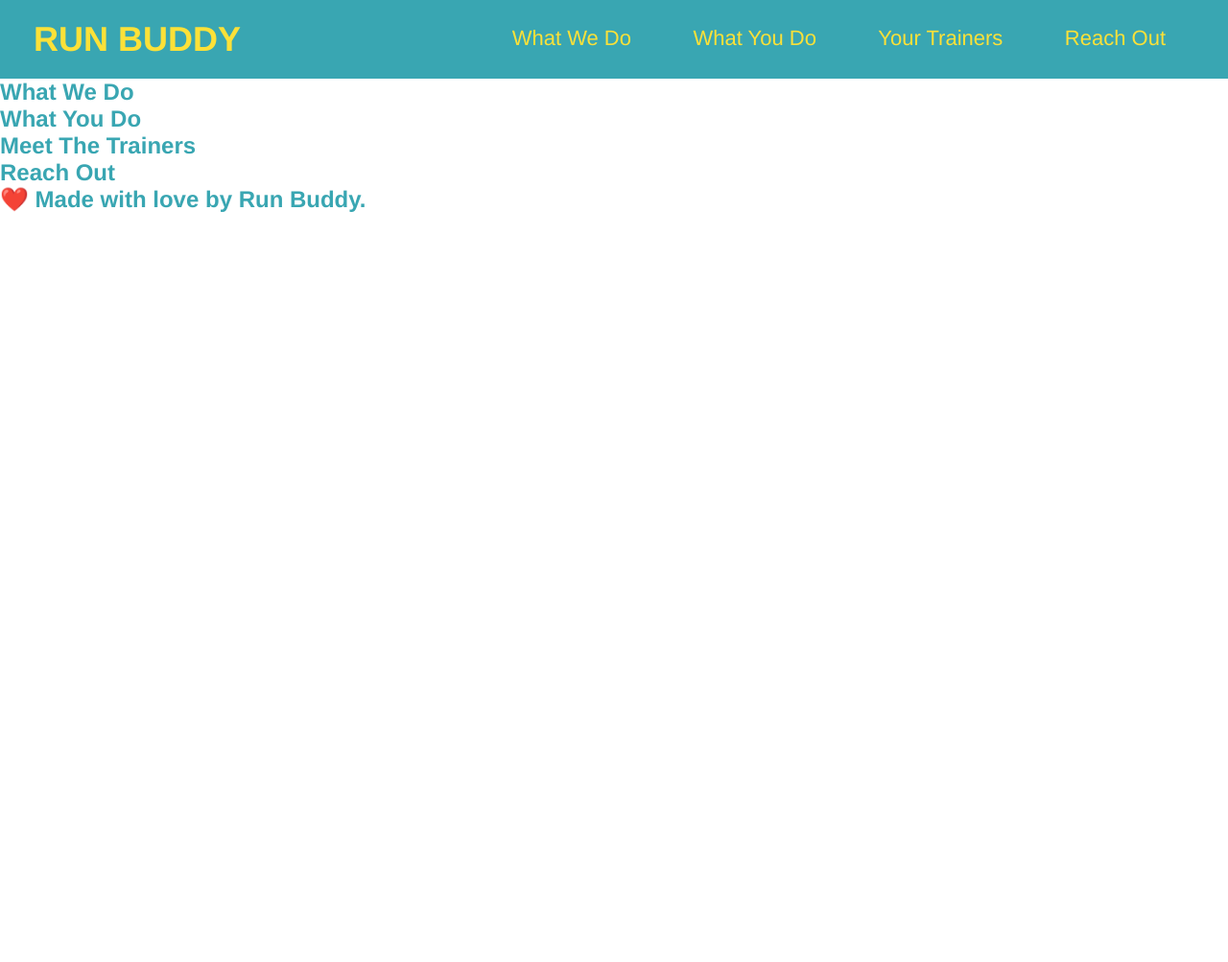
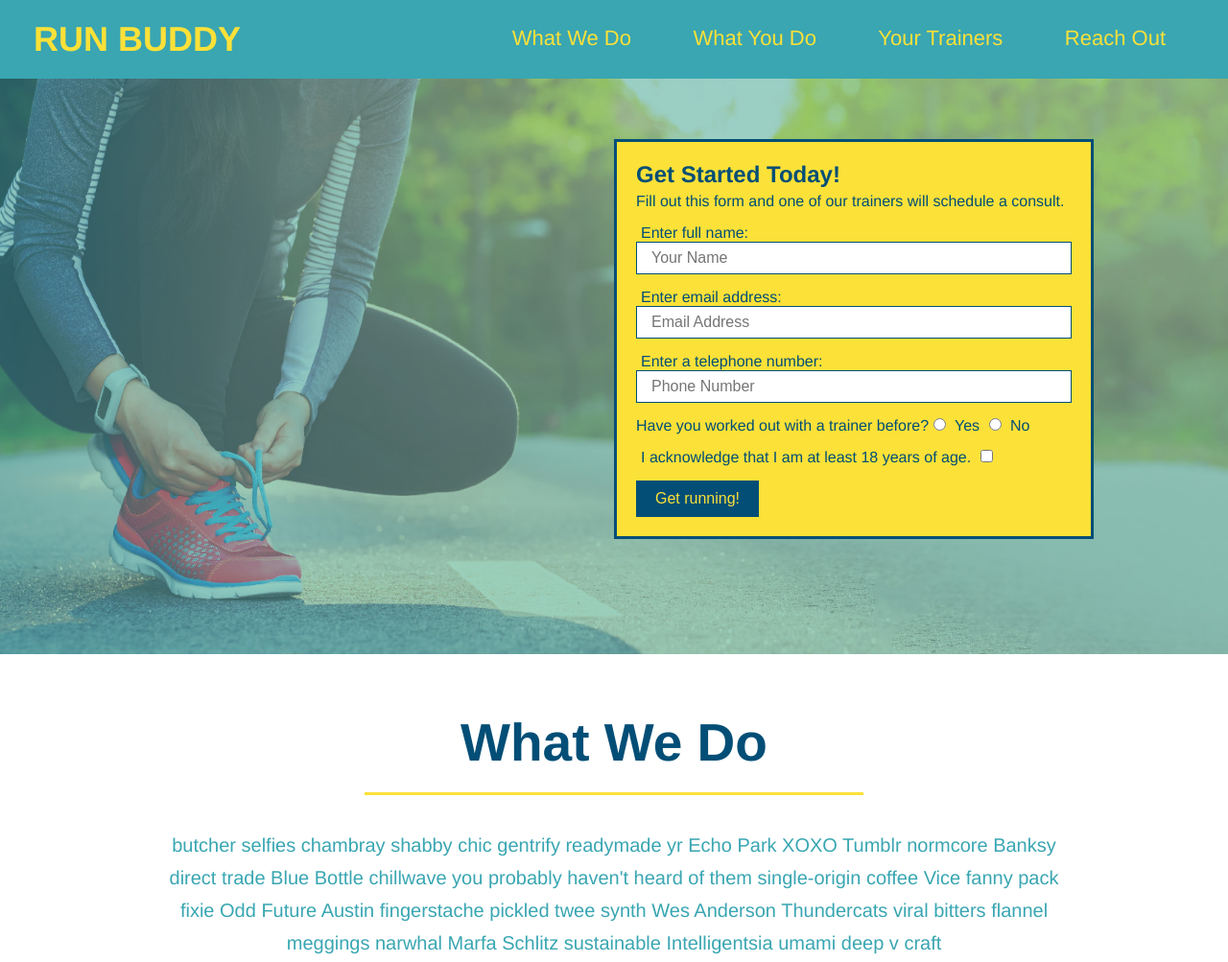
Before and after one commit to jocelynrem/run-buddy, a plain HTML site: page index.html in a window 1280 px wide. Shown: the top 1003 px of the page at 96% size. Before the commit the page ends 800 px from the top, so only its background shows below. Drawn offline with Linux system fonts and the light colour scheme.

Commit message:
styled what we do section

```diff
--- a/index.html
+++ b/index.html
@@ -34,18 +34,81 @@
         </nav>
     </header>
 
-    <!-- hero/jumbotron -->
-    <section>
+    <!-- hero section -->
+    <section class="hero">
+        <div class="hero-form">
+            <h3>Get Started Today!</h3>
+            <p>Fill out this form and one of our trainers will schedule a consult.</p>
+            <form>
+                <label for="name">Enter full name:</label>
+                <input type="text" placeholder="Your Name" name="name" id="name" class="form-input" />
+
+                <label for="email">Enter email address:</label>
+                <input type="text" placeholder="Email Address" name="email" id="email" class="form-input" />
+
+                <label for="phone">Enter a telephone number:</label>
+                <input type="text" placeholder="Phone Number" name="phone" id="phone" class="form-input" />
+
+                <p>
+                    Have you worked out with a trainer before?
+                    <input type="radio" name="trainer-confirm" id="trainer-yes" />
+                    <label for="trainer-yes">Yes</label>
+                    <input type="radio" name="trainer-confirm" id="trainer-no" />
+                    <label for="trainer-no">No</label>
+                </p>
+
+                <p>
+                    <label for="checkbox">
+                        I acknowledge that I am at least 18 years of age.
+                    </label>
+                    <input type="checkbox" name="age-confirm" id="checkbox" />
+                </p>
+                <button type="submit">
+                    Get running!
+                </button>
+            </form>
+        </div>
     </section>
+    <!-- end hero -->
 
     <!-- "what we do" section -->
-    <section>
+    <section id="what-we-do" class="intro">
         <h2>What We Do</h2>
+        <p>
+            butcher selfies chambray shabby chic gentrify readymade yr Echo Park XOXO Tumblr normcore Banksy direct
+            trade Blue Bottle chillwave you probably haven't heard of them single-origin coffee Vice fanny pack fixie
+            Odd Future Austin fingerstache pickled twee synth Wes Anderson Thundercats viral bitters flannel meggings
+            narwhal Marfa Schlitz sustainable Intelligentsia umami deep v craft
+        </p>
     </section>
 
     <!-- "what you do" section -->
-    <section>
+    <section id="what-you-do">
         <h2>What You Do</h2>
+
+        <div>
+            <img src="./images/step-1.svg" alt=" ">
+            <h3>Step 1: Fill Out the Form Above.</h3>
+            <p>You're already here, so why not?</p>
+        </div>
+
+        <div>
+            <img src="./images/step-2.svg" alt=" ">
+            <h3>Step 2: Consult with One of Our Trainers.</h3>
+            <p>Are you here to build muscle, lose weight, or just feel good?</p>
+        </div>
+
+        <div>
+            <img src="./images/step-3.svg" alt=" ">
+            <h3>Step 3: Get Running.</h3>
+            <p>Hit the ground running (literally) once your trainer lays out your plan.</p>
+        </div>
+
+        <div>
+            <img src="./images/step-4.svg" alt=" ">
+            <h3>Step 4: See Results.</h3>
+            <p>Bi-weekly checkins with your trainer will keep you focused</p>
+        </div>
     </section>
 
     <!-- "meet the trainers" section -->
@@ -61,6 +124,10 @@
     <!-- footer -->
     <footer>
         <h2>❤️ Made with love by Run Buddy.</h2>
+        <div>
+            <a href="#">Read Our Privacy Policy</a><br />
+            &copy; 2019 Run Buddy, Inc.
+        </div>
     </footer>
 </body>
 
--- a/style.css
+++ b/style.css
@@ -1,6 +1,7 @@
 * {
     margin: 0;
     padding: 0;
+    box-sizing: border-box;
   }
 
 body {
@@ -40,3 +41,104 @@ body {
     font-weight: lighter;
     font-size: 22px;
   }
+
+  footer {
+    background: #fce138;
+    width: 100%;
+    padding: 40px 35px;
+  }
+
+  footer h2 {
+    display: inline;
+    color: #024e76;
+    font-size: 30px;
+    margin: 0;
+  }
+
+  footer div {
+    float: right;
+    line-height: 1.5;
+    text-align: right;
+  }
+
+  footer a {
+    color: #024e76;
+  }
+
+  section {
+    padding: 60px;
+  }
+
+  /* Hero Style Start */
+.hero {
+    background-image: url("images/hero-bg.jpeg");
+    height: 600px;
+    background-size: cover;
+    background-position: center;
+    position: relative;
+  }
+
+  .hero-form {
+    border: 3px solid #024e76;
+    background-color: #fce138;
+    padding: 20px;
+    width: 500px;
+    color: #024e76;
+    position: absolute;
+    bottom: 120px;
+    right: 140px;
+  }
+
+  .hero-form h3 {
+    font-size: 24px;
+    margin: 0;
+  }
+
+  .hero-form p {
+    margin: 5px 0 15px 0;
+  }
+
+  .form-input {
+    border: 1px solid #024e76;
+    display: block;
+    padding: 7px 15px;
+    font-size: 16px;
+    color: #024e76;
+    width: 100%;
+    margin-bottom: 15px;
+  }
+
+  .hero-form label {
+    margin: 0 5px;
+  }
+
+  .hero-form button {
+    color: #fce138;
+    background-color: #024e76;
+    border: none;
+    padding: 10px 20px;
+    font-size: 16px;
+  }
+  /* Hero Style End */
+
+  .intro {
+    text-align: center;
+  }
+
+  .intro h2 {
+    font-size: 55px;
+    color: #024e76;
+    margin-bottom: 35px;
+    padding: 0 100px 20px 100px;
+    border-bottom: 3px solid;
+    border-color: #fce138;
+    display: inline-block;
+  }
+
+  .intro p {
+    line-height: 1.7;
+    color: #39a6b2;
+    width: 80%;
+    font-size: 20px;
+    margin: 0 auto;
+  }
```
